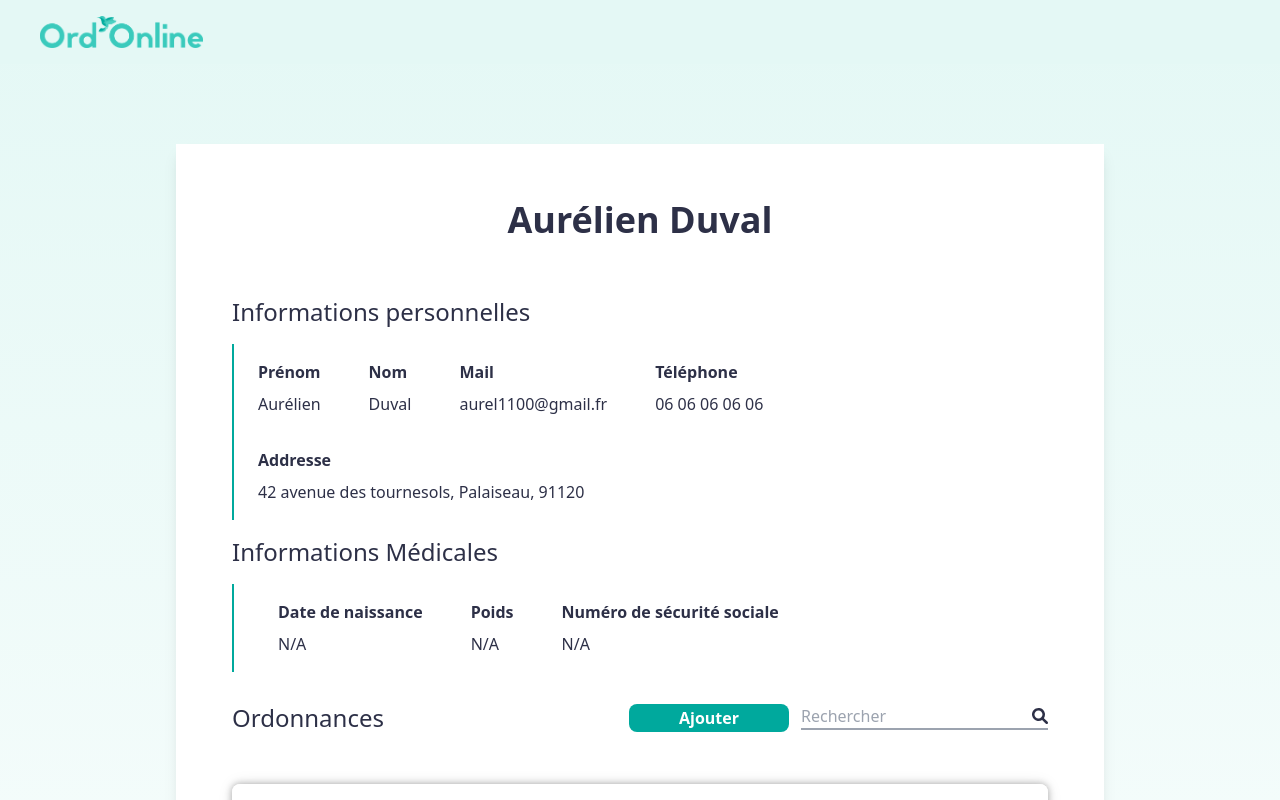
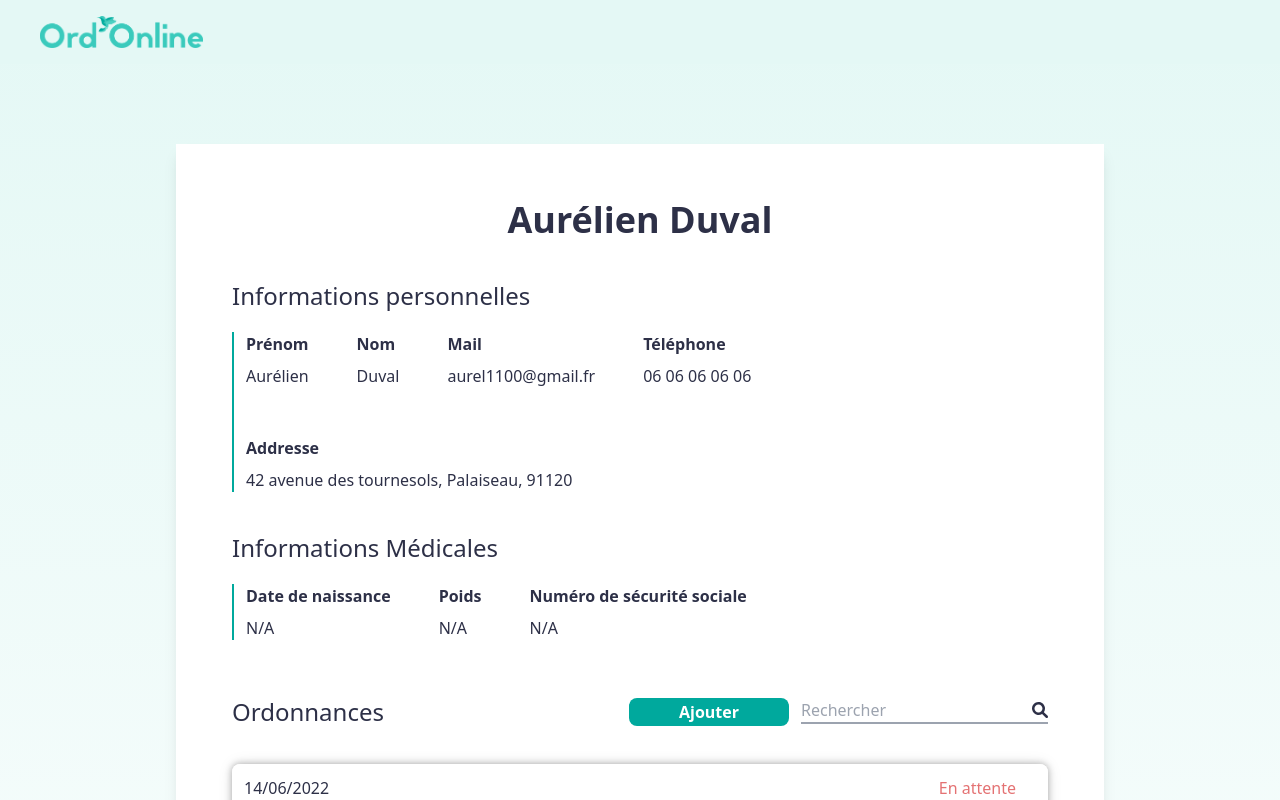
Before and after one commit to AurelDP/OrdOnline, a Vue app in the folder client/: page /patientRecord in a window 1280 px wide. Shown: the top 800 px of the page. Built offline with nearby package versions, Linux system fonts and the light colour scheme.

Commit message:
[Add] InfoBox globalComponent

```diff
--- a/client/src/components/addPrescriptionPage/Prescription.vue
+++ b/client/src/components/addPrescriptionPage/Prescription.vue
@@ -9,8 +9,14 @@
     <div class="flex justify-between flex-wrap">
       <h2 class=" ord-text-subtitle">Traitements</h2>
       <Button
-          class="ord-button-green hover:ord-button-green-hover"
+          class="ord-button-green hover:ord-button-green-hover md:flex hidden"
           :text="'Ajouter'"
+          :src="''"
+          @click="addTreatement"
+      />
+      <ButtonIcon
+          class="ord-button-green hover:ord-button-green-hover md:hidden flex"
+          :icon="'fa-plus'"
           :src="''"
           @click="addTreatement"
       />
@@ -51,6 +57,7 @@ let count = 1
 import WhiteBoard from "@/components/globalComponents/WhiteBoard";
 import Treatment from "@/components/addPrescriptionPage/Treatment";
 import Button from "@/components/globalComponents/Button";
+import ButtonIcon from "@/components/globalComponents/ButtonIcon";
 
 export default {
   name: 'Prescription',
@@ -58,6 +65,7 @@ export default {
     Treatment,
     WhiteBoard,
     Button,
+    ButtonIcon
   },
   data() {
     return {
--- /dev/null
+++ b/client/src/components/globalComponents/InfoBox.vue
@@ -0,0 +1,23 @@
+<template>
+  <h3 class="ord-text-subtitle mb-5">{{ title }}</h3>
+  <div v-if="borderLeft === true" class="ord-green-border-left mb-10">
+    <slot/>
+  </div>
+  <div v-else class="mb-10">
+    <slot/>
+  </div>
+</template>
+
+<script>
+export default {
+  name: "InfoBox",
+  props: {
+    title: String,
+    borderLeft: Boolean,
+  }
+}
+</script>
+
+<style scoped>
+
+</style>
--- a/client/src/components/globalComponents/Table/Table.vue
+++ b/client/src/components/globalComponents/Table/Table.vue
@@ -1,10 +1,10 @@
 <template>
   <div>
-    <div class="flex flex-wrap py-3 justify-between items-center">
+    <div class="flex flex-wrap mb-5 justify-between items-center">
       <span :class=classTitle class="mr-3">
         {{ title }}
       </span>
-      <div v-if="btn === true || research === true" class="flex flex-row my-5">
+      <div v-if="btn === true || research === true" class="flex flex-row">
         <span v-if="btn === true">
           <Button class="ord-button-green hover:ord-button-green-hover mr-3 md:flex hidden" text="Ajouter" :src=src />
           <ButtonIcon class="ord-button-green hover:ord-button-green-hover mr-3 md:hidden flex" :icon="'fa-plus'" :src=src />
@@ -29,7 +29,7 @@
       Once we create the query there will be only one value 'data'.
       Replace 'dataOrdo' by 'data' in v-if to see when there is no content
     -->
-    <div v-if="dataOrdo.length !== 0" class="max-h-60 overflow-auto shadow-no-offset my-5 rounded-lg bg-white">
+    <div v-if="dataOrdo.length !== 0" class="max-h-60 overflow-auto shadow-no-offset rounded-lg bg-white">
       <table v-if="type === 'my_prescription'" class="w-full">
         <TableRow
             v-for="value in dataOrdo"
--- a/client/src/components/globalComponents/WhiteBoard.vue
+++ b/client/src/components/globalComponents/WhiteBoard.vue
@@ -1,6 +1,6 @@
 <template>
   <div class="w-full">
-    <div class="relative md:p-14 sm:p-10 p-6 my-20 md:mx-44 sm:mx-24 mx-12 bg-white shadow-lg">
+    <div class="relative md:p-14 sm:p-10 p-6 my-20 md:mx-44 sm:mx-24 mx-6 bg-white shadow-lg">
       <div
           v-if="statut === true"
           :class=classStatut
--- a/client/src/components/prescriptionPage/Prescription.vue
+++ b/client/src/components/prescriptionPage/Prescription.vue
@@ -1,14 +1,11 @@
 <template>
-  <div class="mt-10">
-    <h2 class="ord-text-subtitle">Médecin</h2>
-    <p class="my-5 ord-green-border-left">Patrick Chaumont, 4 Rue Charles Péguy, Palaiseau, 91120</p>
-  </div>
-  <div class="my-10">
-    <h2 class="ord-text-subtitle">Patient</h2>
-    <p class="my-5 ord-green-border-left">Jean Dupont, [âge si renseigné], [poids si renseigné]</p>
-  </div>
-  <div class="my-10">
-    <h2 class="ord-text-subtitle">Traitements (2)</h2>
+  <InfoBox :title="'Médecin'" :borderLeft="true">
+    <p>Patrick Chaumont, 4 Rue Charles Péguy, Palaiseau, 91120</p>
+  </InfoBox>
+  <InfoBox :title="'Patient'" :borderLeft="true">
+    <p>Jean Dupont, [âge si renseigné], [poids si renseigné]</p>
+  </InfoBox>
+  <InfoBox :title="'Traitements (2)'">
     <ul>
       <Treatment
         v-for="treatment in treatments"
@@ -18,20 +15,24 @@
         :isReimbursable="treatment.isReimbursable"
         :renewal="treatment.renewal"
         :isDelivered="treatment.isDelivered"
-      ></Treatment>
+      />
     </ul>
-  </div>
-  <div class="my-10">
-    <h2 class="ord-text-subtitle">Conseils médicaux</h2>
-    <p class="my-5 ord-green-border-left">Aucuns</p>
-  </div>
+  </InfoBox>
+  <InfoBox :title="'Conseils médicaux'" :borderLeft="true">
+    <p>Aucuns</p>
+  </InfoBox>
 </template>
 
 <script>
 import Treatment from "@/components/prescriptionPage/Treatment";
+import InfoBox from "@/components/globalComponents/InfoBox";
+
 export default {
   name: "Prescription",
-  components: {Treatment},
+  components: {
+    Treatment,
+    InfoBox,
+  },
   data() {
     return {
       treatments: [
--- a/client/src/views/PatientRecordView.vue
+++ b/client/src/views/PatientRecordView.vue
@@ -11,48 +11,51 @@
                   src2="/"
                   text1="Retour"
                   text2="Supprimer">
-        <h1 class="ord-text-subtitle py-4">Informations personnelles</h1>
-        <div class="flex flex-wrap border-l-2 border-ord-green-100">
-          <ul class="info">
+
+        <InfoBox :title="'Informations personnelles'" :borderLeft="true">
+          <div class="flex flex-wrap md:gap-12 sm:gap-8 gap-4">
+            <ul class="overflow-scrol">
               <li class="font-bold pb-2">Prénom</li>
               <li>{{ PatientRecords.firstName }}</li>
             </ul>
-          <ul class="info">
+            <ul class="overflow-scrol">
               <li class="font-bold pb-2">Nom</li>
               <li>{{ PatientRecords.lastName }}</li>
             </ul>
-          <ul class="info">
+            <ul class="overflow-scrol">
               <li class="font-bold pb-2">Mail</li>
               <li>{{ PatientRecords.email }}</li>
             </ul>
-          <ul class="info">
+            <ul class="overflow-scrol">
               <li class="font-bold pb-2">Téléphone</li>
               <li>{{ PatientRecords.phone }}</li>
             </ul>
-          <ul class="info">
+            <ul class="overflow-scrol">
               <li class="font-bold pb-2">Addresse</li>
               <li>{{ PatientRecords.address }}</li>
             </ul>
           </div>
+        </InfoBox>
 
-        <h1 class="ord-text-subtitle py-4">Informations Médicales</h1>
-        <div class="flex flex-wrap border-l-2 border-ord-green-100 px-5">
-          <ul class="info">
+        <InfoBox :title="'Informations Médicales'" :borderLeft="true">
+          <div class="flex flex-wrap md:gap-12 sm:gap-8 gap-4">
+            <ul class="overflow-scrol">
               <li class="font-bold pb-2">Date de naissance</li>
               <li v-if="PatientRecords.birthDate !== null">{{ PatientRecords.birthDate }}</li>
               <li v-else>N/A</li>
             </ul>
-          <ul class="info">
+            <ul class="overflow-scroll">
               <li class="font-bold pb-2">Poids</li>
               <li v-if="PatientRecords.weight !== null">{{ PatientRecords.weight }}</li>
               <li v-else>N/A</li>
             </ul>
-          <ul class="info">
+            <ul class="overflow-scrol">
               <li class="font-bold pb-2">Numéro de sécurité sociale</li>
               <li v-if="PatientRecords.socialSecNb !== null">{{ PatientRecords.socialSecNb }}</li>
               <li v-else>N/A</li>
             </ul>
           </div>
+        </InfoBox>
 
         <Table :btn="true" :src="'/'" :research="true" :title="'Ordonnances'" :type="'prescriptions'"
                class-title="ord-text-subtitle py-4"/>
@@ -67,6 +70,7 @@ import AdaptFooterBackground from "@/components/globalComponents/AdaptFooterBack
 import WhiteBoard from "@/components/globalComponents/WhiteBoard";
 import Navbar from "@/components/globalComponents/Navbar";
 import Table from "@/components/globalComponents/Table/Table";
+import InfoBox from "@/components/globalComponents/InfoBox";
 
 export default {
   name: "PatientRecordView",
@@ -75,6 +79,7 @@ export default {
     Navbar,
     WhiteBoard,
     Table,
+    InfoBox,
   },
 
   data() {
@@ -97,10 +102,4 @@ export default {
 
 <style>
 
-.info {
-  margin: 1rem 1.5rem 1rem 1.5rem;
-  /* overflow especially for long email address*/
-  overflow: scroll;
-}
-
 </style>
```
Lines whose indentation alone changed are shown as unchanged.
